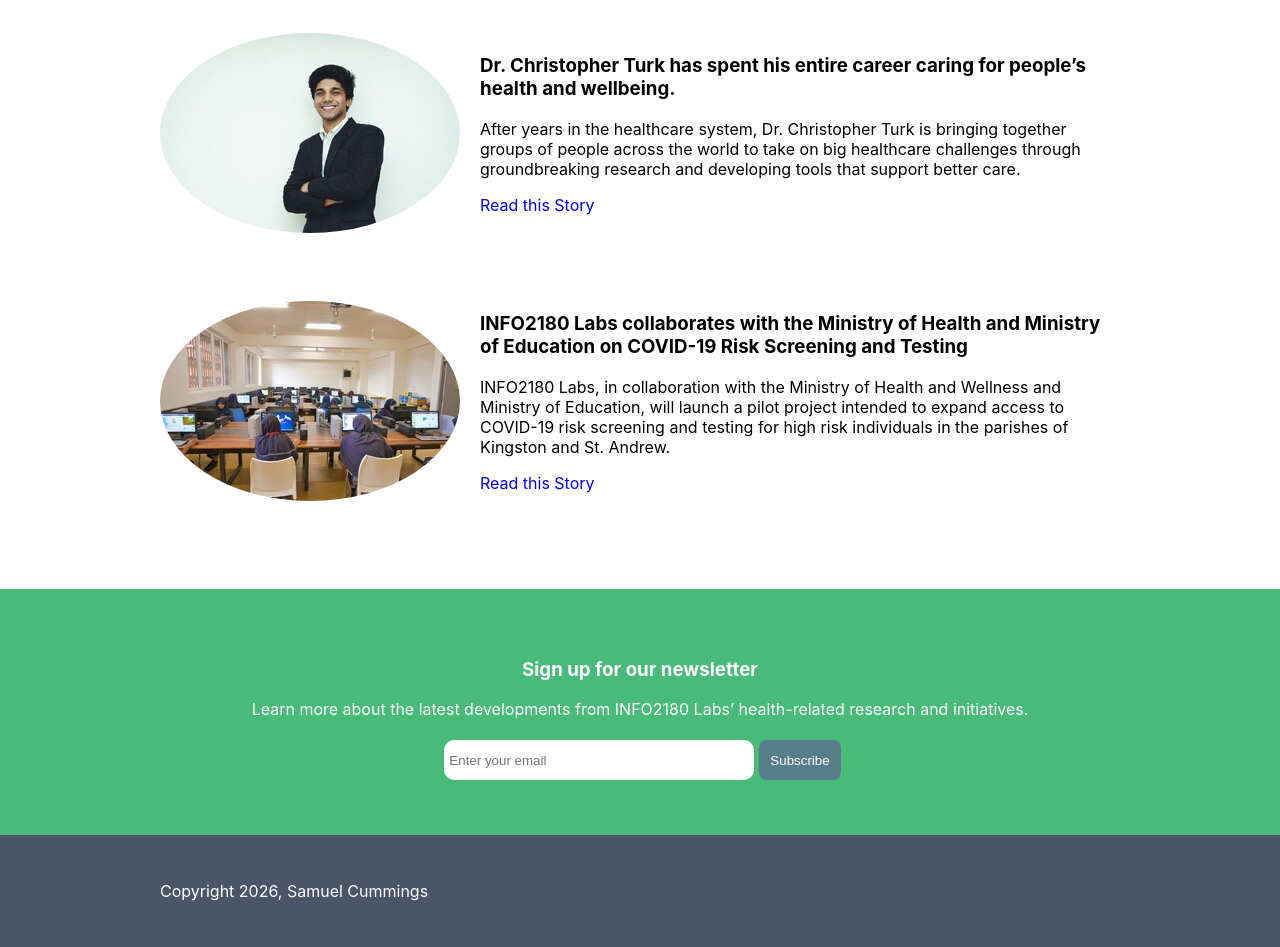
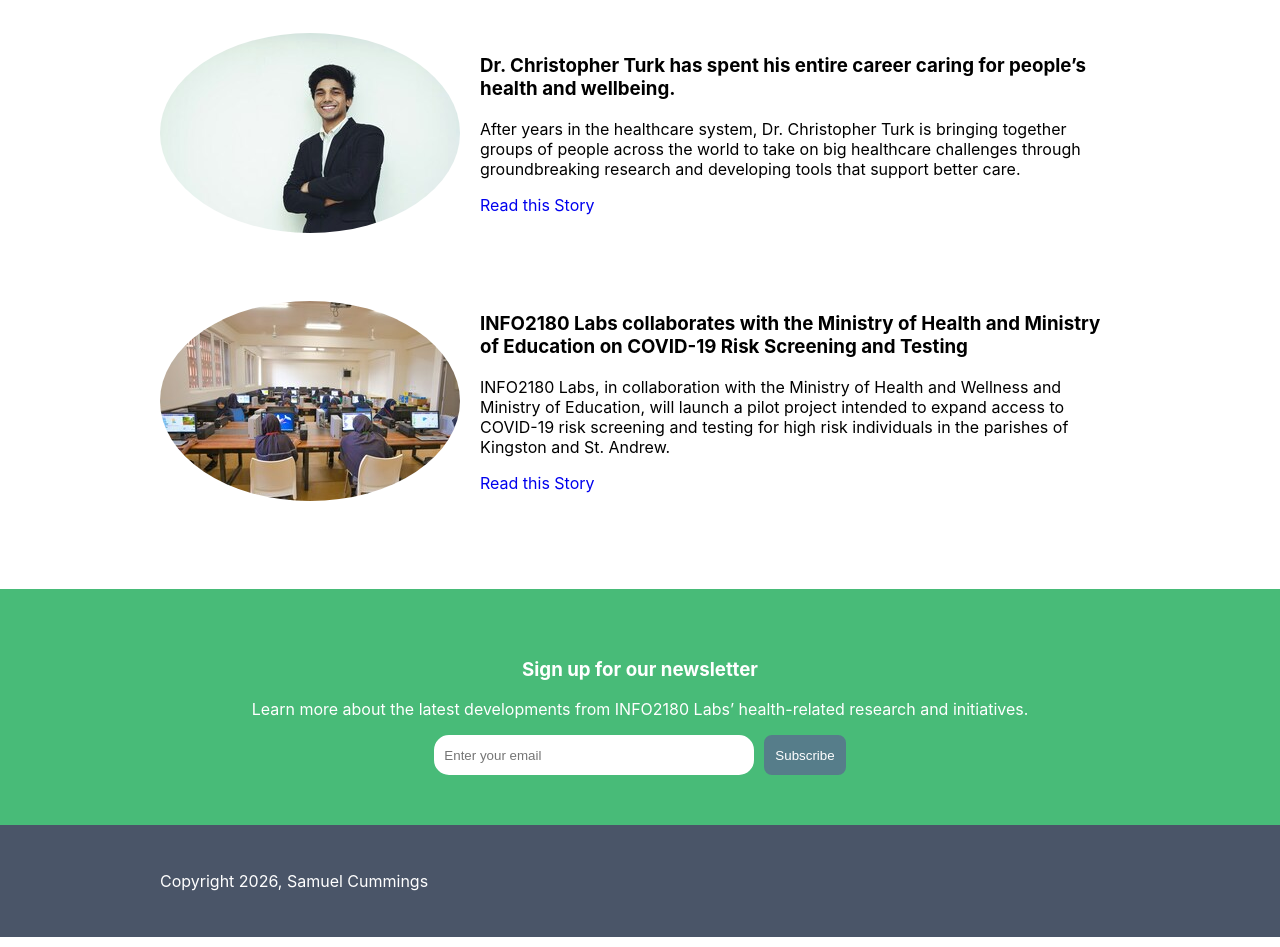
Before and after one commit to sammi-cummings/info2180-project1, a plain HTML site: page index.html in a window 1280 px wide. Shown: the part 1205-2152 px from the top of the page. Drawn offline with Linux system fonts and the light colour scheme.

Commit message:
Adjustments to newsletter form styling

```diff
--- a/styles.css
+++ b/styles.css
@@ -187,13 +187,14 @@ form{
     align-items: center;
     text-align: center;
     justify-content: center;
+    gap: 10px;
 }
 
 
 form input{
     border-radius: 15px;
-    border: 5px solid #48BB78;
-    height:30px;
+    border: 5px solid #fff;
+    height:20px;
     padding: 5px;
     width: 300px;
 }
```
